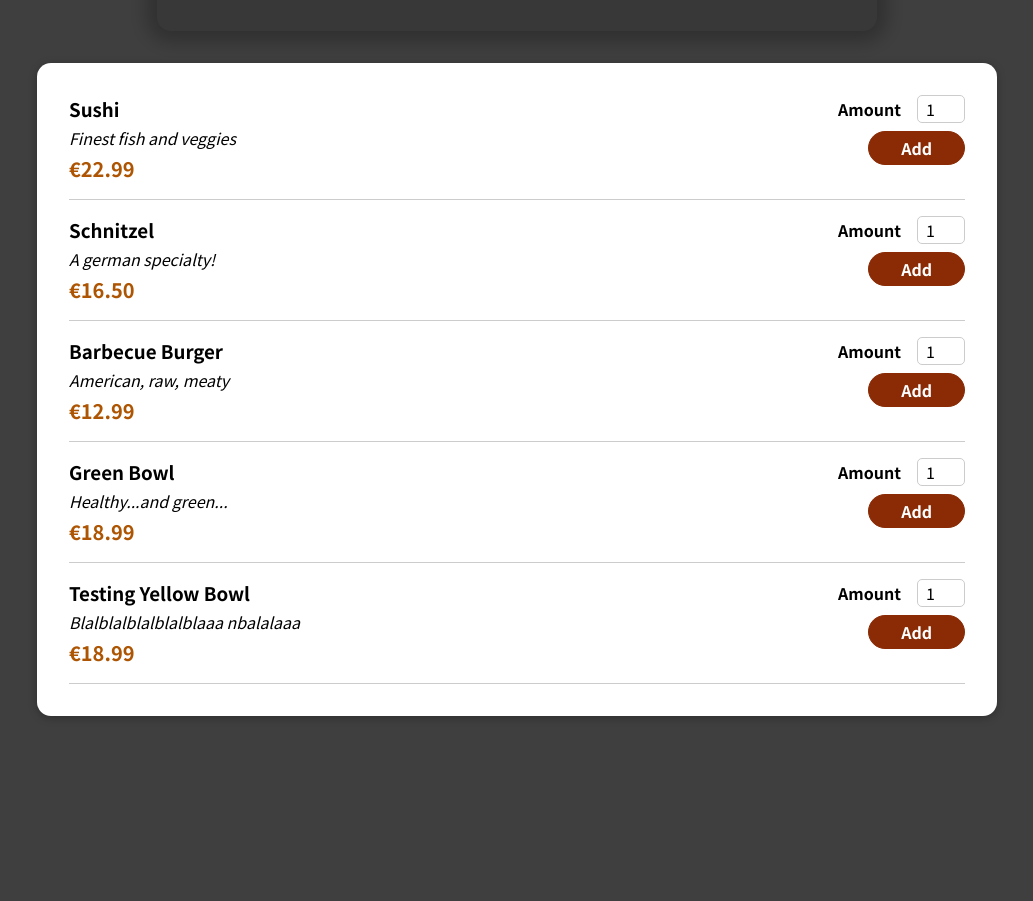
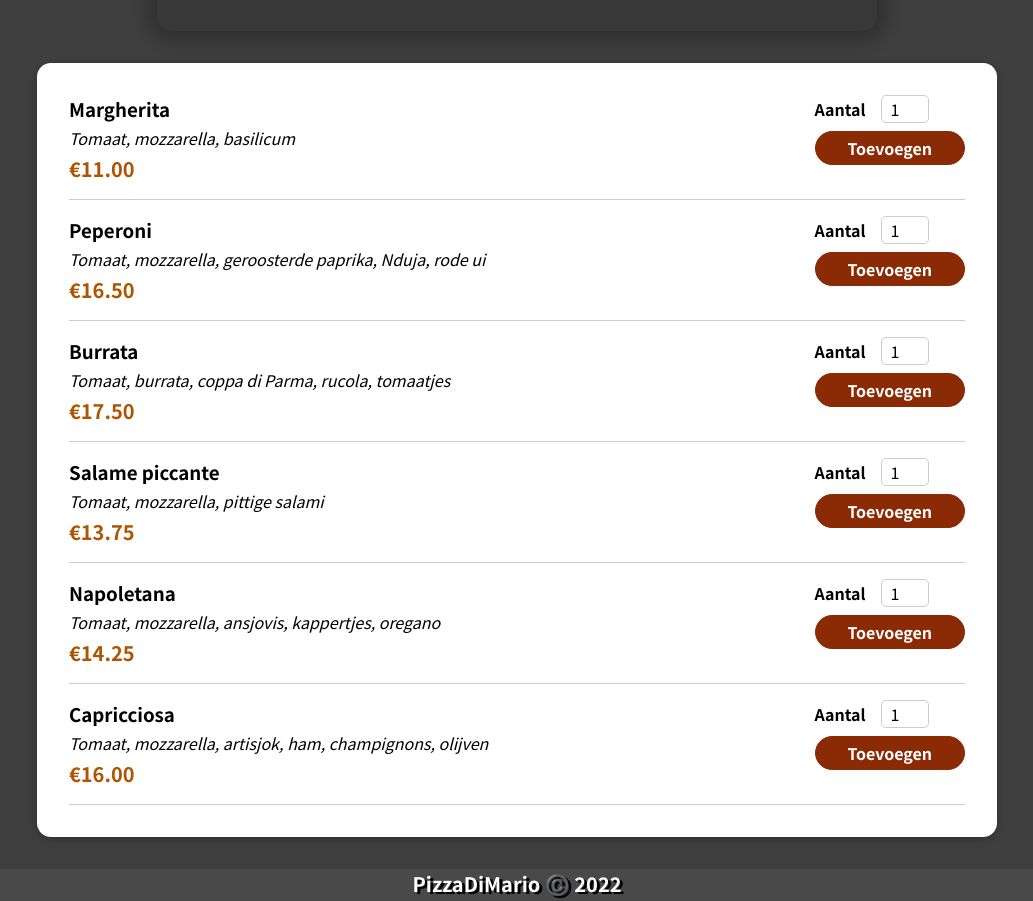
Before and after one commit to mraposo/PizzaApp, a React (Create React App) app: page / in a window 1280 px wide. Shown: the part 410-1311 px from the top of the page, without its empty margins (123-1156 px from the left). Before the commit the page ends 1158 px from the top, so only its background shows below. Built offline with nearby package versions, Linux system fonts and the light colour scheme.

Commit message:
New updated text and styling, add footer

```diff
--- a/src/App.js
+++ b/src/App.js
@@ -3,6 +3,7 @@ import Header from './components/Layout/Header';
 import Meals from './components/Meals/Meals';
 import Cart from './components/Cart/Cart';
 import CartProvider from './store/CartProvider';
+import Footer from './components/Layout/Footer';
 
 function App() {
   const [cartIsShown, setCartIsShown] = useState(false);
@@ -22,6 +23,7 @@ function App() {
       <main>
         <Meals />
       </main>
+      <Footer />
     </CartProvider>
   );
 }
--- a/src/components/Cart/Cart.js
+++ b/src/components/Cart/Cart.js
@@ -30,17 +30,18 @@ const Cart = (props) => {
   );
 
   return (
+    // TODO: Totaal alleen laten zien als er items in de lijst zitten anders niks laten zien
     <Modal onClose={props.onClose}>
       {cartItems}
       <div className={classes.total}>
-        <span>Total Amount</span>
+        <span>Totaal:</span>
         <span>{totalAmount}</span>
       </div>
       <div className={classes.actions}>
         <button className={classes['button--alt']} onClick={props.onClose}>
-          Close
+          Sluiten
         </button>
-        {hasItems && <button className={classes.button}>Order</button>}
+        {hasItems && <button className={classes.button}>Bestellen</button>}
       </div>
     </Modal>
   );
--- /dev/null
+++ b/src/components/Layout/Footer.js
@@ -0,0 +1,17 @@
+import React, { Fragment } from 'react';
+
+import classes from './Footer.module.css';
+
+const Footer = () => {
+  const today = new Date().getFullYear();
+
+  return (
+    <Fragment>
+      <footer className={classes.footer}>
+        <h1>PizzaDiMario ©️ {today}</h1>
+      </footer>
+    </Fragment>
+  );
+};
+
+export default Footer;
--- /dev/null
+++ b/src/components/Layout/Footer.module.css
@@ -0,0 +1,11 @@
+.footer {
+    position: static;
+
+    height: 2rem;
+    background-color: #494949;
+    color: white;
+
+    font-size: 10px;
+    text-align: center;
+    text-shadow: 3px 2px #000000;
+  }
--- a/src/components/Layout/Header.module.css
+++ b/src/components/Layout/Header.module.css
@@ -12,6 +12,8 @@
   padding: 0 10%;
   box-shadow: 0 2px 8px rgba(0, 0, 0, 0.25);
   z-index: 10;
+  text-shadow: 3px 2px #000000;
+
 }
 
 .main-image {
--- a/src/components/Layout/HeaderCartButton.js
+++ b/src/components/Layout/HeaderCartButton.js
@@ -9,8 +9,6 @@ const HeaderCartButton = (props) => {
   const numberOfCartItems = cartCtx.items.reduce((curNumber, item) => {
     return curNumber + item.amount;
   }, 0);
-
-  console.log(numberOfCartItems);
 
   return (
     <button className={classes.button} onClick={props.onClick}>
--- a/src/components/Meals/AvailableMeals.js
+++ b/src/components/Meals/AvailableMeals.js
@@ -5,33 +5,39 @@ import MealItem from './MealItem/MealItem';
 const DUMMY_MEALS = [
   {
     id: 'm1',
-    name: 'Sushi',
-    description: 'Finest fish and veggies',
-    price: 22.99,
+    name: 'Margherita',
+    description: 'Tomaat, mozzarella, basilicum',
+    price: 11.0,
   },
   {
     id: 'm2',
-    name: 'Schnitzel',
-    description: 'A german specialty!',
+    name: 'Peperoni',
+    description: 'Tomaat, mozzarella, geroosterde paprika, Nduja, rode ui',
     price: 16.5,
   },
   {
     id: 'm3',
-    name: 'Barbecue Burger',
-    description: 'American, raw, meaty',
-    price: 12.99,
+    name: 'Burrata',
+    description: 'Tomaat, burrata, coppa di Parma, rucola, tomaatjes',
+    price: 17.5,
   },
   {
     id: 'm4',
-    name: 'Green Bowl',
-    description: 'Healthy...and green...',
-    price: 18.99,
+    name: 'Salame piccante',
+    description: 'Tomaat, mozzarella, pittige salami',
+    price: 13.75,
   },
   {
     id: 'm5',
-    name: 'Testing Yellow Bowl',
-    description: 'Blalblalblalblalblaaa nbalalaaa',
-    price: 18.99,
+    name: 'Napoletana',
+    description: 'Tomaat, mozzarella, ansjovis, kappertjes, oregano',
+    price: 14.25,
+  },
+  {
+    id: 'm6',
+    name: 'Capricciosa',
+    description: 'Tomaat, mozzarella, artisjok, ham, champignons, olijven',
+    price: 16.0,
   },
 ];
 
--- a/src/components/Meals/MealItem/MealItemForm.js
+++ b/src/components/Meals/MealItem/MealItemForm.js
@@ -28,7 +28,7 @@ const MealItemForm = (props) => {
     <form className={classes.form} onSubmit={submitHandler}>
       <Input
         ref={amountInputRef}
-        label="Amount"
+        label="Aantal"
         input={{
           id: 'amount',
           type: 'number',
@@ -38,7 +38,7 @@ const MealItemForm = (props) => {
           defaultValue: '1',
         }}
       />
-      <button>Add</button>
+      <button>Toevoegen</button>
       {!amountIsValid && <p>Please enter a valid amount</p>}
     </form>
   );
```
